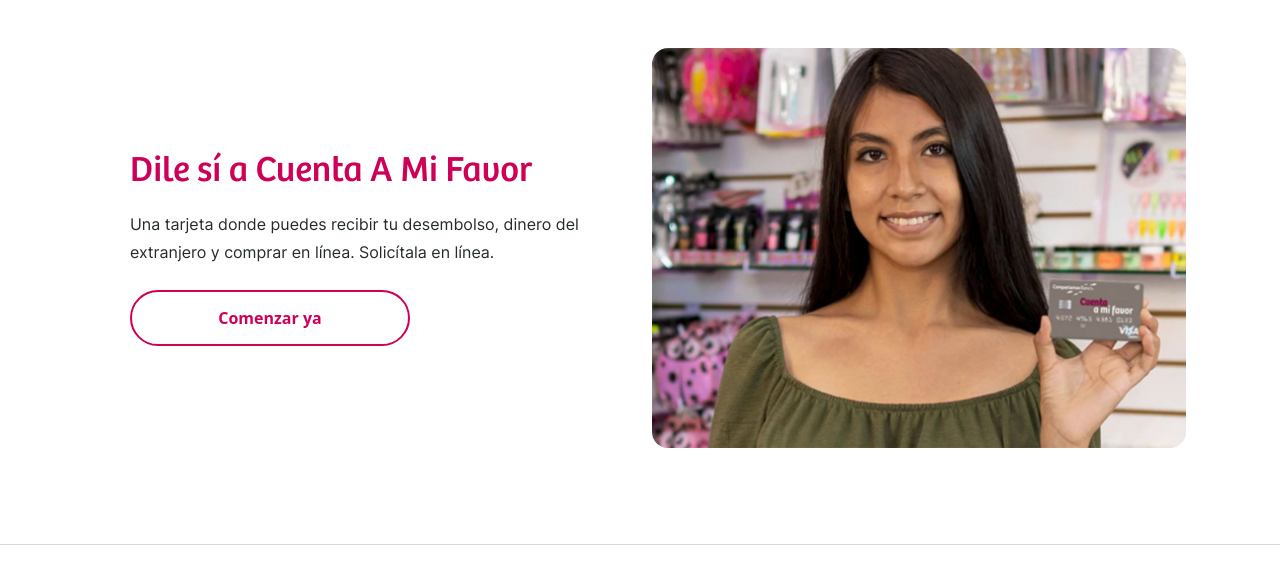
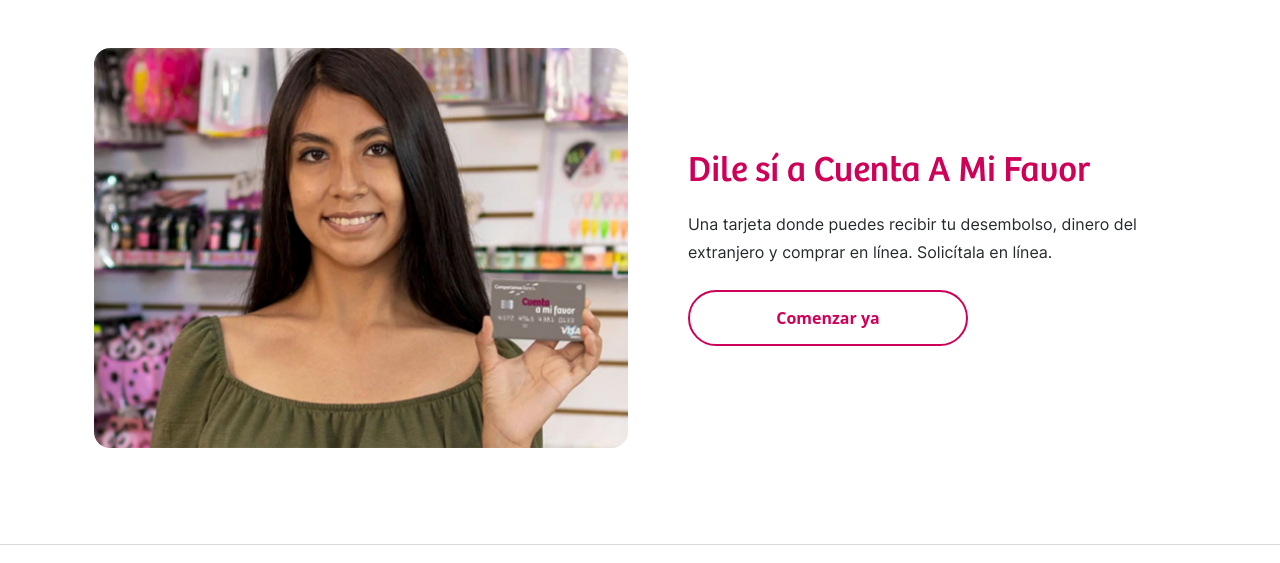
Before and after one commit to AmauriRodriguexX/edufin2025, a plain HTML site: page preguntas.html in a window 1280 px wide. Shown: the part 1379-1942 px from the top of the page. Drawn offline with Linux system fonts and the light colour scheme; a web font is replaced by a local one.

Commit message:
fdsfdsfsfdsf

```diff
--- a/preguntas.html
+++ b/preguntas.html
@@ -3869,25 +3869,31 @@
                          </section>
                          <section>
                               <div class="row align-items-center mt-5">
-                                <!-- Imagen primero en mobile, segundo en desktop -->
-                                <div class="col-lg-6 mb-4 mb-lg-0 text-center order-1 order-lg-2">
+
+                                <!-- Imagen: PRIMERO en mobile, SEGUNDO en desktop -->
+                                <div class="col-lg-6 mb-4 mb-lg-0 text-center order-1 order-lg-1">
                                   <img src="assets/resources/dile-si-a-cuenta-a-mi-favor.jpg" alt="Curso financiero"
                                        class="img-fluid rounded-6">
                                 </div>
 
-                                <!-- Texto + botón segundo en mobile, primero en desktop -->
-                                <div class="col-lg-6 ps-24 order-2 order-lg-1">
+                                <!-- Texto + botón: SEGUNDO en mobile, PRIMERO en desktop -->
+                                <div class="col-lg-6 ps-24 text-center text-lg-start order-2 order-lg-2">
                                   <h2 class="text-start mb-3">Dile sí a Cuenta A Mi Favor</h2>
-                                  <p class="text-start text-primary-1 mb-4">Una tarjeta donde puedes recibir tu desembolso, dinero del extranjero y comprar en línea. Solicítala en línea.</p>
-                                  <div class="text-center mt-4 d-flex justify-content-start">
+                                  <p class="text-start mb-4">
+                                    Una tarjeta donde puedes recibir tu desembolso, dinero del extranjero y comprar en línea. Solicítala en línea.
+                                  </p>
+                                  <div class="mt-4 d-flex justify-content-center justify-content-lg-start">
                                     <button class="btn cb-secondary-btn-pink"
                                             onclick="window.open('https://www.compartamos.com.mx/compartamos/ahorro/cuenta-a-mi-favor', '_blank')">
                                       Comenzar ya
                                     </button>
                                   </div>
                                 </div>
+
                               </div>
                             </section>
+
+
 
                     </div>
                </div>
```
